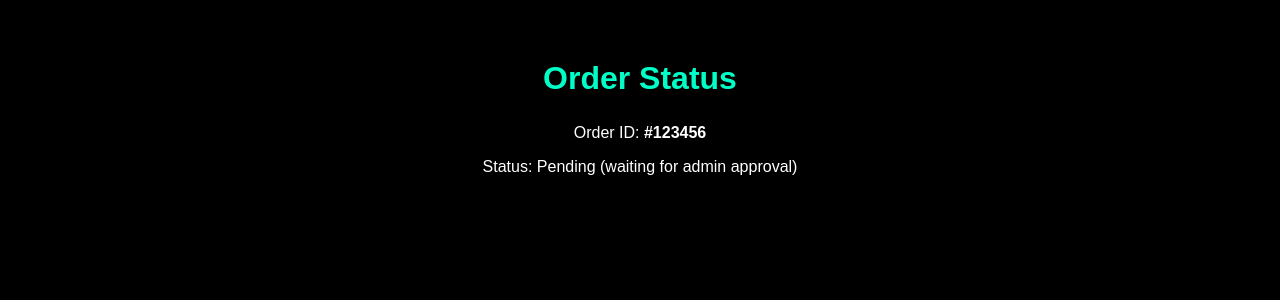
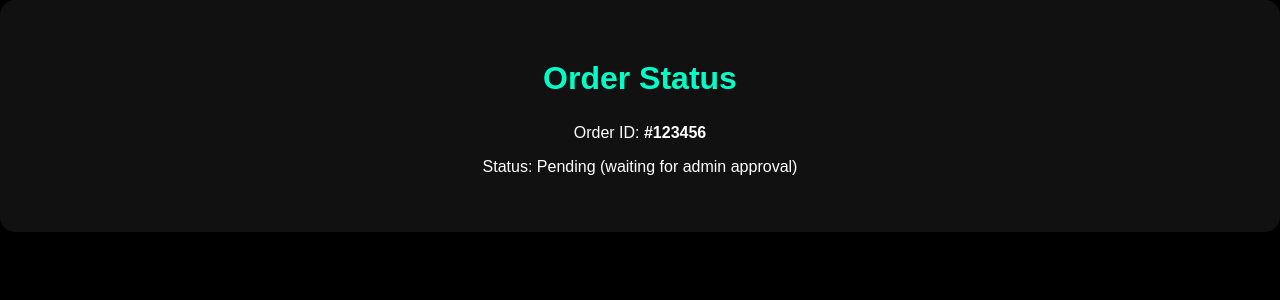
Before and after one commit to MLBBDIAMONDSTORE/mlbbbdiamondstore, a React (Create React App) app in the folder frontend/: page /status in a window 1280 px wide. Shown: the top 300 px of the page. Built offline with nearby package versions, Linux system fonts and the light colour scheme.

Commit message:
Update OrderStatus.css

```diff
--- a/frontend/src/styles/OrderStatus.css
+++ b/frontend/src/styles/OrderStatus.css
@@ -1,6 +1,9 @@
 .order-status, .status-page {
   padding: 40px;
   text-align: center;
+  background-color: #111;
+  border-radius: 15px;
+  color: white;
 }
 
 .order-status button {
@@ -12,4 +15,9 @@
   border-radius: 6px;
   margin-top: 20px;
   cursor: pointer;
+  transition: background 0.3s ease;
 }
+
+.order-status button:hover {
+  background-color: #00a34d;
+}
```
